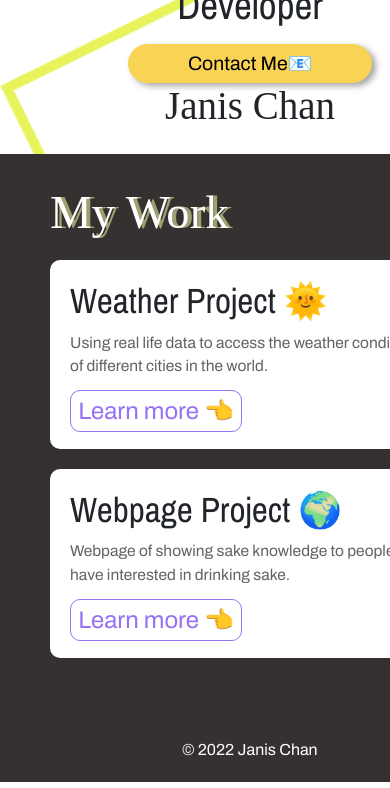
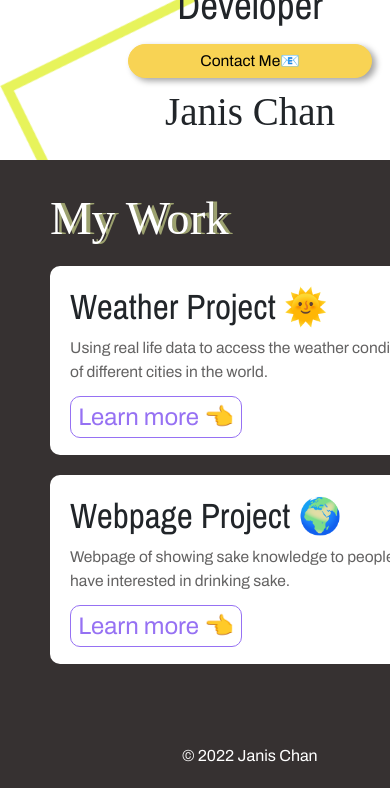
Before and after one commit to Janisgee/portfolio-new, a plain HTML site: page index.html in a window 390 px wide. Shown: the part 180-968 px from the top of the page. Drawn offline with nearby package versions, Linux system fonts and the light colour scheme; a web font is replaced by a local one.

Commit message:
Fixed responsive sizing

```diff
--- a/src/style.css
+++ b/src/style.css
@@ -174,9 +174,9 @@ a {
     .homepage-heading-button {
         float: none;
         display: block;
-        font-size: 5vw;
+        font-size: 4vw;
         padding: 1% 2%;
-        margin: 0 20vw;
+        margin: 0 20vw 3vw;
         text-align: center;
     }
 }
```
